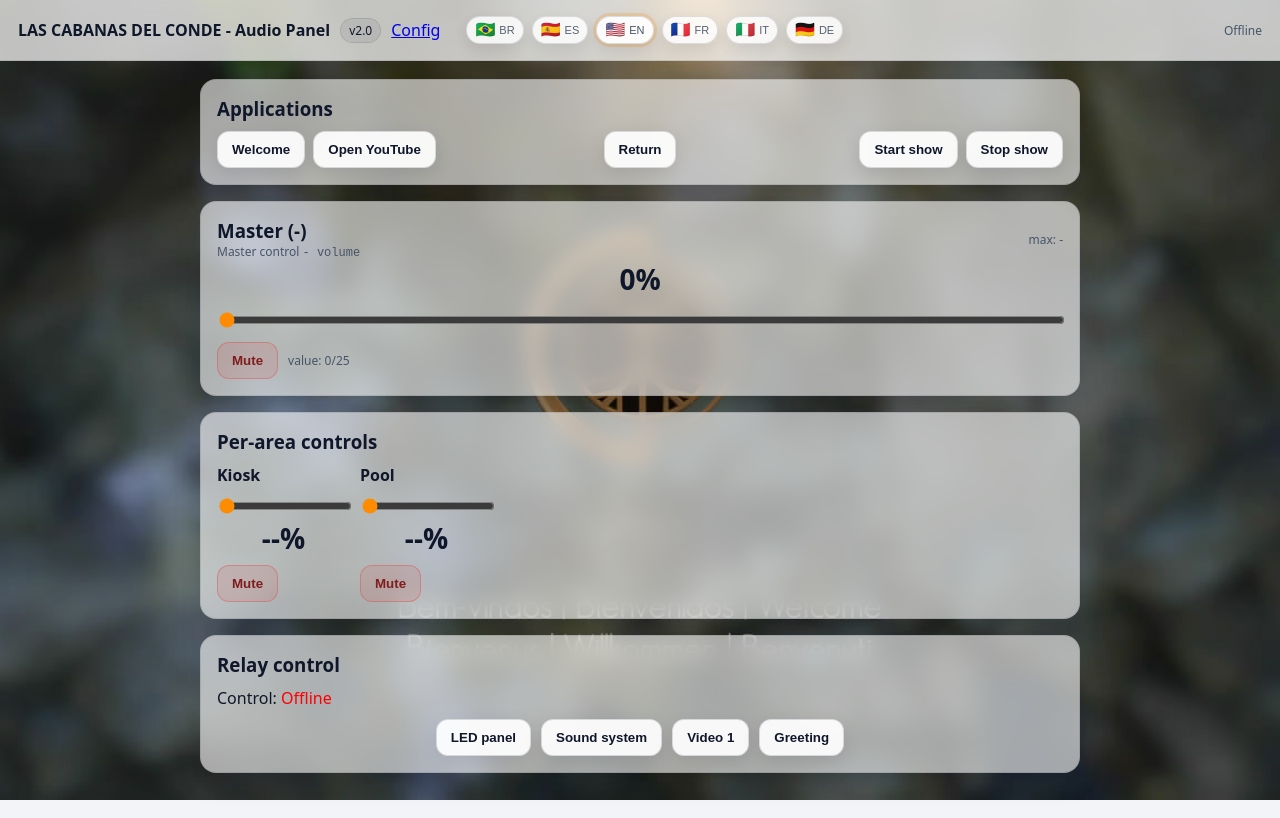
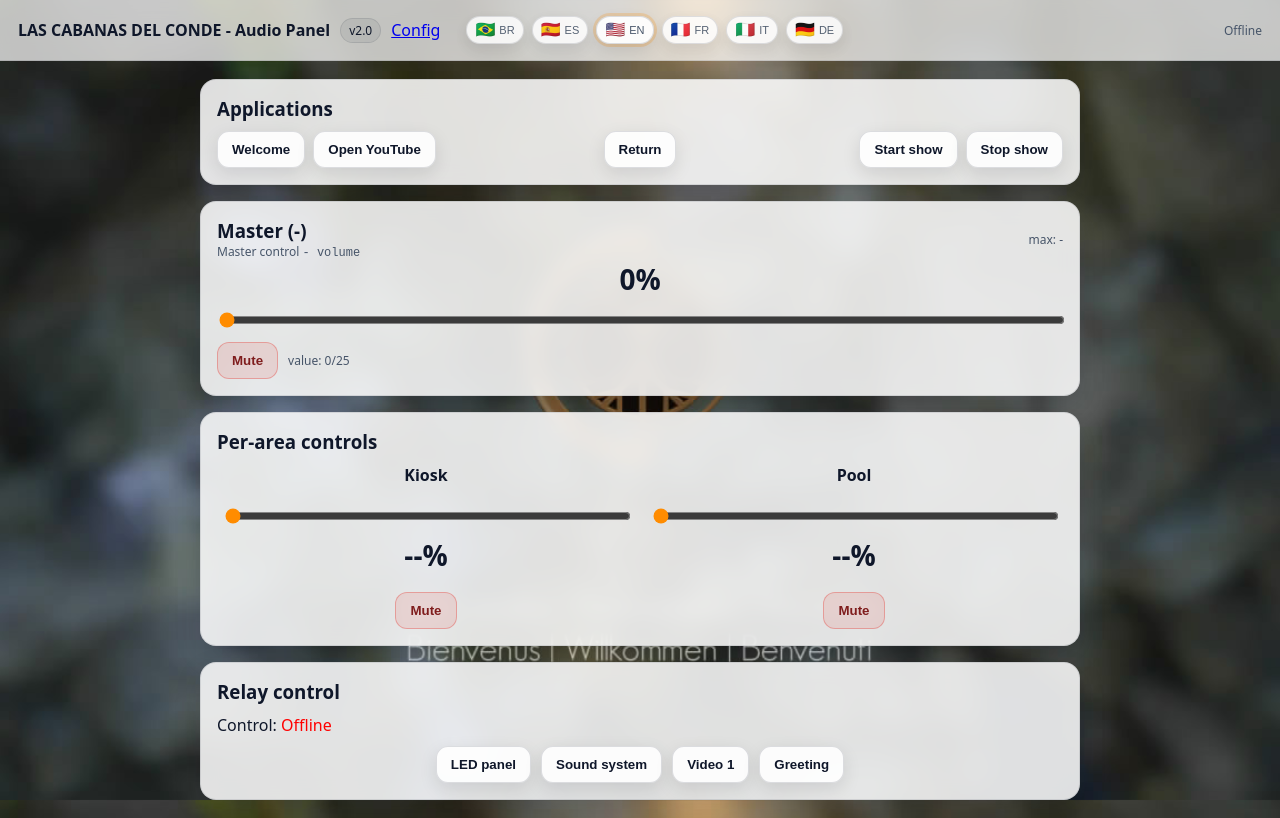
Before and after one commit to insight-aju/tvbox-panel-theme, a plain HTML site: page index.html in a window 1280 px wide. Drawn offline with Linux system fonts and the light colour scheme; no server answers.

Commit message:
Update style.css
correção na separação dos itens no controle por ambiente

```diff
--- a/style.css
+++ b/style.css
@@ -10,7 +10,7 @@
 
   /* Superfícies */
   --header-bg: rgba(255,255,255,.72);
-  --card-bg: rgba(255,255,255,.78);
+  --card-bg: rgba(255,255,255,.86);     /* transparência do card (0.82–0.90) */
   --card-border: rgba(15,23,42,.10);
 
   /* Controles */
@@ -33,46 +33,23 @@
   --radius-sm: 12px;
 }
 
-/* ====== FUNDO COM OVERLAY (pra imagem não “matar” o contraste) ====== */
 html, body { height: 100%; }
 
+/* ====== FUNDO (SEM PELÍCULA GLOBAL) ====== */
 body {
   margin: 0;
-  background-color: #f2f4f8;                 /* fallback */
+  background-color: var(--bg);                 /* fallback */
   background-image: url('images/background.jpg');
   background-size: cover;
   background-position: center;
   background-repeat: no-repeat;
-  background-attachment: fixed;             /* desktop ok */
-  color: #0f172a;
+  background-attachment: fixed;               /* desktop ok */
+  color: var(--text);
   font-family: system-ui, Segoe UI, Roboto, Arial;
 }
 
-/* A imagem fica aqui, com uma película clara por cima */
-body::before{
-  content:"";
-  position: fixed;
-  inset: 0;
-  z-index: -1;
-
-  /* 1) película clara + 2) imagem */
-  background:
-    /*linear-gradient(rgba(242,244,248,.70), rgba(242,244,248,.70)),
-    url('images/background.jpg');*/
-  background-size: cover;
-  background-position: center;
-  filter: saturate(1.05) contrast(1.02);
-}
-
-/* Em celular, “fixed background” costuma dar sensação estranha
 @media (max-width: 720px){
-  body::before{
-    position: absolute; /* reduz “saltos” em alguns navegadores mobile */
-    min-height: 100%;
-  }
-}*/
-@media (max-width: 720px){
-  body{ background-attachment: scroll; }    /* mobile mais estável */
+  body{ background-attachment: scroll; }       /* mobile mais estável */
 }
 
 /* ====== HEADER ====== */
@@ -81,14 +58,12 @@ header {
   align-items: center;
   gap: 10px;
   padding: 16px 18px;
-  border-bottom: 1px solid rgba(15,23,42,.10);
-  background-color: rgba(255,255,255,.72);
+  border-bottom: 1px solid var(--card-border);
+  background-color: var(--header-bg);
   backdrop-filter: blur(10px);
 }
 
-header strong{
-  color: var(--text);
-}
+header strong{ color: var(--text); }
 
 /* ====== CONTAINER ====== */
 .wrap{
@@ -101,14 +76,13 @@ header strong{
 
 /* ====== CARDS ====== */
 .card {
-  background: rgba(255,255,255,.60);        /* ↓ ajuste aqui (0.80–0.90) 84*/
-  border: 1px solid rgba(15,23,42,.10);
-  border-radius: 16px;
+  background: var(--card-bg);
+  border: 1px solid var(--card-border);
+  border-radius: var(--radius);
   padding: 16px;
-  box-shadow: 0 10px 28px rgba(2,6,23,.12);
+  box-shadow: var(--shadow);
   backdrop-filter: blur(10px);
 }
-
 
 /* títulos dentro do card, se houver */
 .card h2, .card h3, .card h4{
@@ -185,7 +159,7 @@ input[type=range]{
   box-shadow: none;
 }
 
-/* Danger */
+/* Danger (Mudo) */
 .btn-danger{
   background: rgba(229,57,53,.12);
   color: #7f1d1d;
@@ -193,8 +167,26 @@ input[type=range]{
   box-shadow: none;
 }
 
-.btn-danger:hover{
-  background: rgba(229,57,53,.16);
+.btn-danger:hover{ background: rgba(229,57,53,.16); }
+
+/* ====== CONTROLES POR AMBIENTE (PADRÃO) ====== */
+.control-group{
+  flex: 1;                 /* ocupa metade do card (lado a lado) */
+  min-width: 240px;        /* evita ficar esmagado */
+  display: flex;
+  flex-direction: column;
+  align-items: stretch;    /* slider ocupa a largura do grupo */
+  gap: 10px;
+  text-align: center;
+  padding: 0 6px;
+}
+
+.control-group > .row{
+  justify-content: center; /* centraliza o botão Mudo */
+}
+
+.control-group .btn{
+  align-self: center;
 }
 
 /* ====== RELES / ESTADOS ====== */
@@ -221,7 +213,7 @@ input[type=range]{
 
   background: rgba(255,255,255,.78) !important;
   color: #0b1220;
-  border: 1px solid rgba(15,23,42,.10);
+  border: 1px solid var(--card-border);
   border-radius: 12px;
   padding: 12px;
 
@@ -236,10 +228,8 @@ input[type=range]{
   margin-top: 5px;
   display: none;
 }
-
 .error-message{ color: #b91c1c; }
 .success-message{ color: #166534; }
-
 .error-message.show, .success-message.show{ display: block; }
 
 /* Indicador de status */
@@ -251,7 +241,6 @@ input[type=range]{
   margin-right: 8px;
   vertical-align: middle;
 }
-
 .status-online{ background-color: var(--success); }
 .status-offline{ background-color: var(--danger); }
 
@@ -278,16 +267,12 @@ input[type=range]{
   font-size: 13px;
 }
 
-.lang-select:focus{
-  outline: none;
-  box-shadow: var(--ring);
-}
+.lang-select:focus{ outline: none; box-shadow: var(--ring); }
 
 @media (max-width: 720px) and (orientation: portrait){
   .lang-picker{ display: none; }
   .lang-select-wrap{ display: inline-flex; margin-left: 0; }
 }
-
 @media (max-width: 720px) and (orientation: landscape){
   .lang-select-wrap{ display: none; }
   .lang-picker{ display: flex; }
@@ -311,7 +296,6 @@ input[type=range]{
   opacity: .90;
   box-shadow: 0 6px 16px rgba(2, 6, 23, .10);
 }
-
 .lang-btn:hover{ opacity: 1; }
 
 .lang-btn .lang-flag{ font-size: 16px; }
@@ -332,14 +316,12 @@ input[type=range]{
   align-items: center;
   gap: 12px;
 }
-
 .app-left, .app-center, .app-right{
   flex: 1;
   display: flex;
   align-items: center;
   gap: 8px;
 }
-
 .app-left{ justify-content: flex-start; }
 .app-center{ justify-content: center; }
 .app-right{ justify-content: flex-end; }
```
